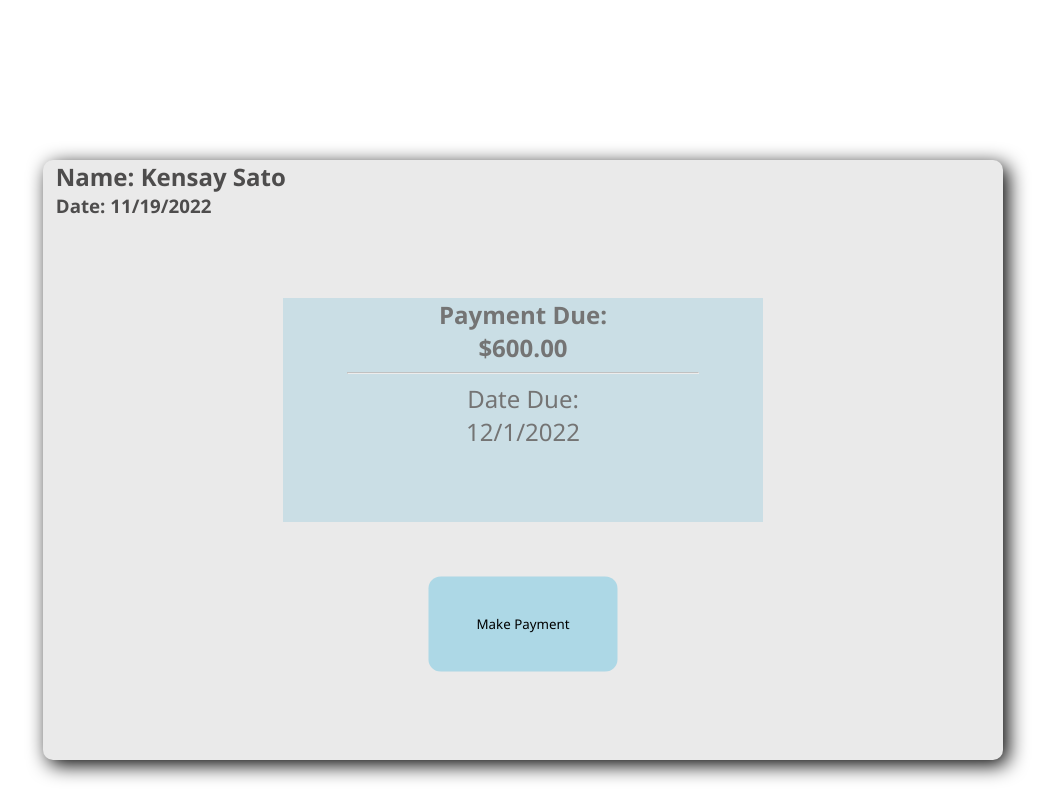
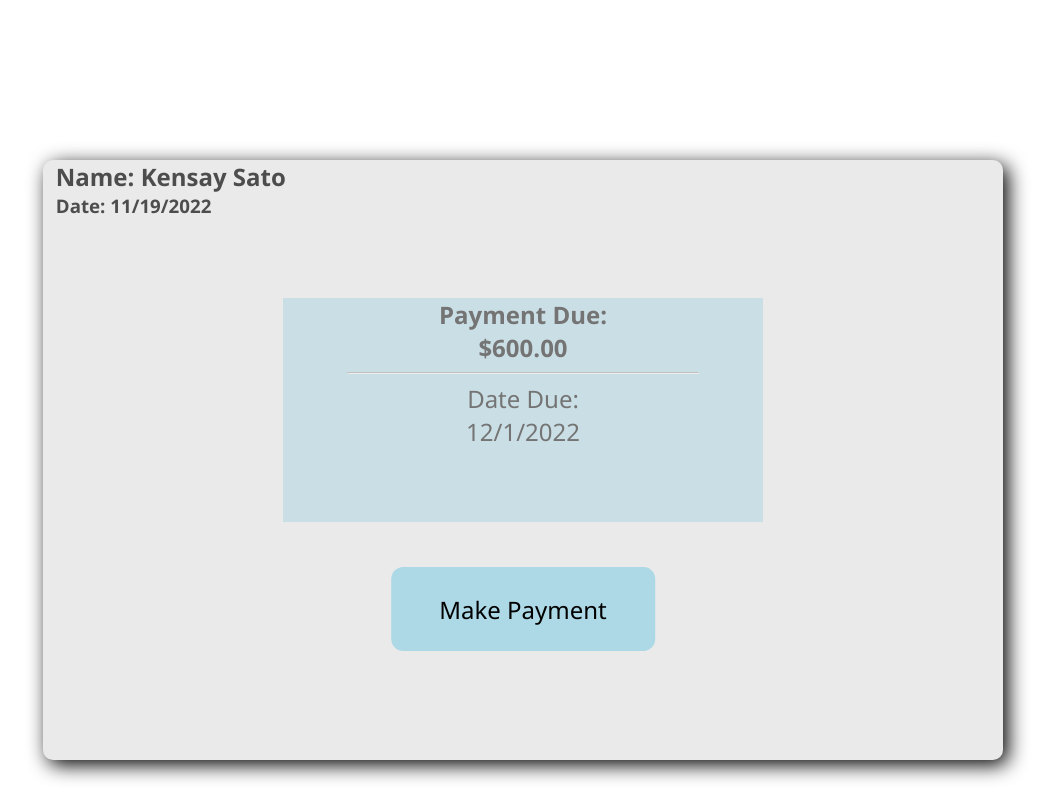
Before and after one commit to KensayS/Payment_Portal, a React (Create React App) app: page /portal in a window 1280 px wide. Shown: the whole page, without its empty margins (117-1172 px from the left). Built offline with nearby package versions, Linux system fonts and the light colour scheme.

Commit message:
button fix

```diff
--- a/src/components/portal.css
+++ b/src/components/portal.css
@@ -49,8 +49,9 @@ b{
 
 button{
     background-color: lightblue;
+    font-size:3vh;
     border: none;
-    padding: 3vw 6vh;
+    padding: 2vw 6vh;
     margin-top: 6vh;
     justify-content: center;
     text-align: center;
```
